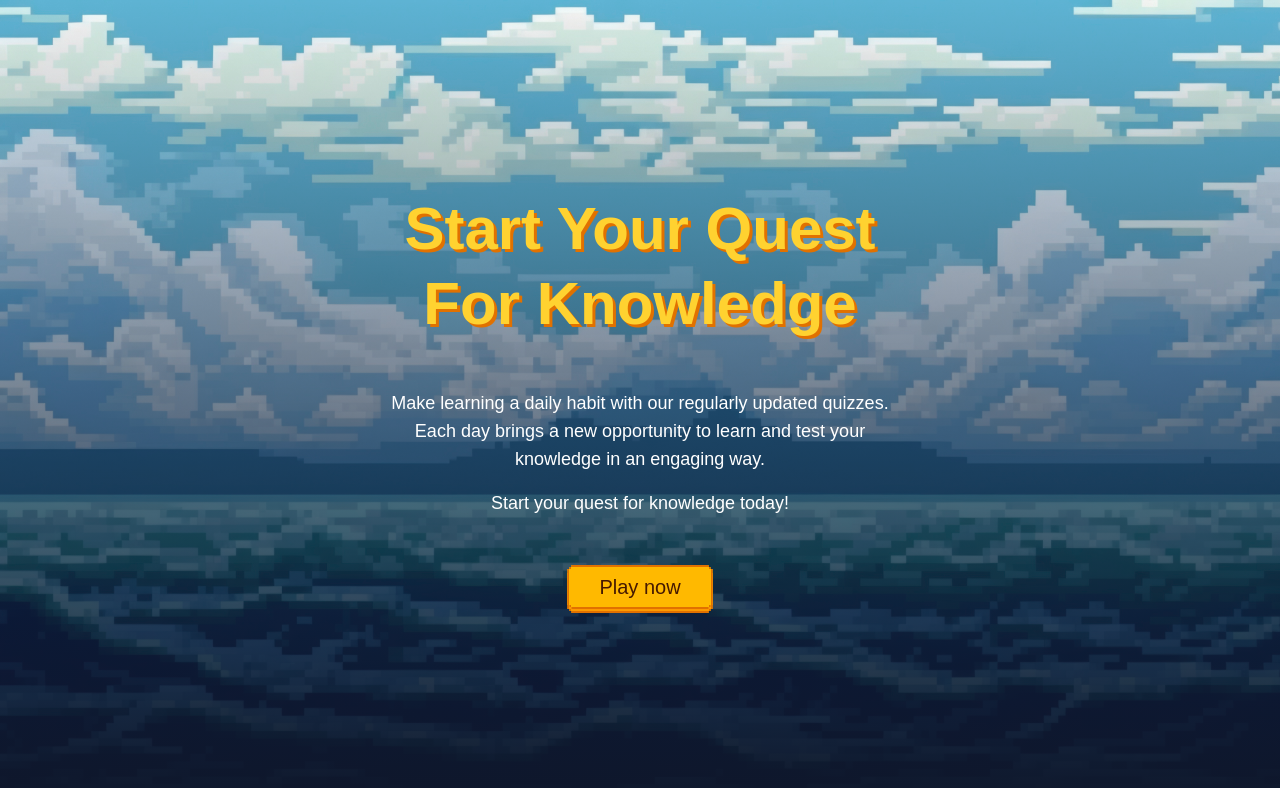
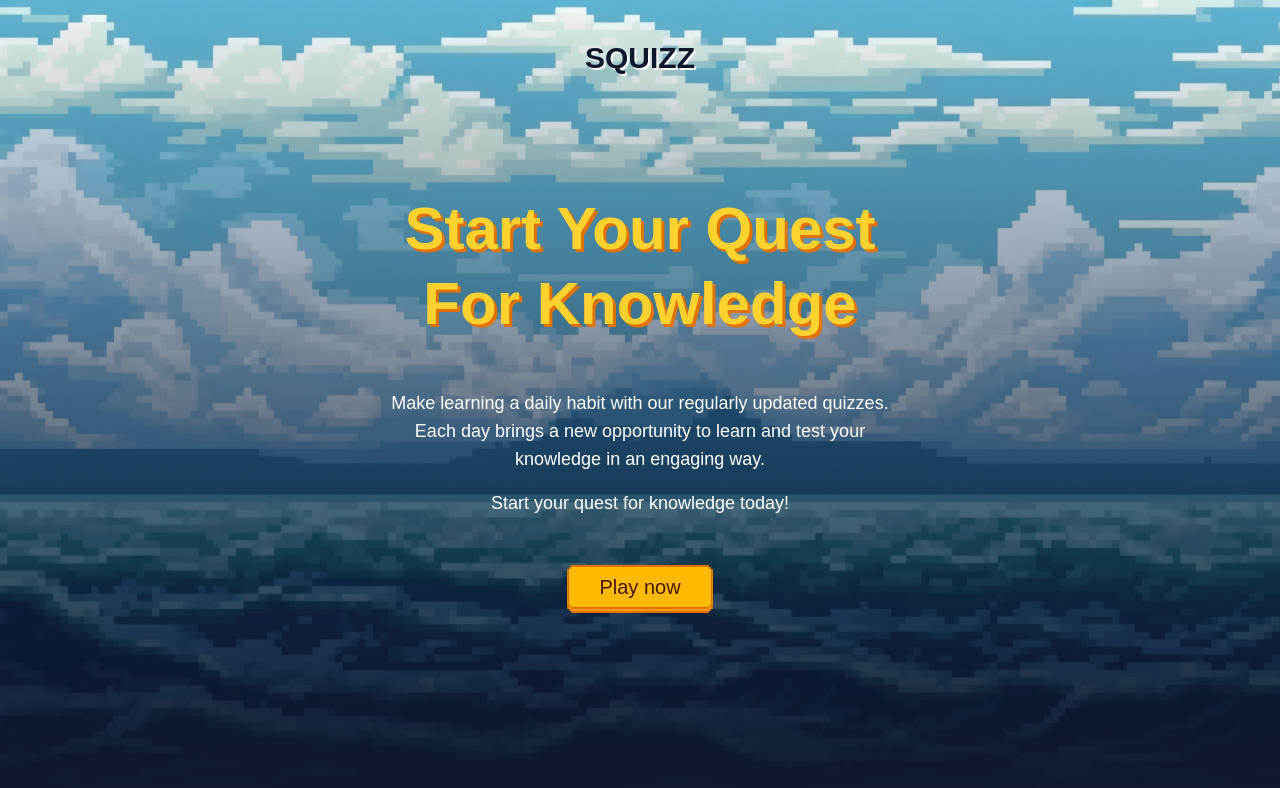
Before and after one commit to idealsh/intania-hack, a SvelteKit app: page / in a window 1280 px wide. Shown: the top 788 px of the page. Built offline with nearby package versions, Linux system fonts and the light colour scheme; a web font is replaced by a local one.

Commit message:
feat: added squizz text

```diff
--- a/src/routes/+page.svelte
+++ b/src/routes/+page.svelte
@@ -4,9 +4,15 @@
 </script>
 
 <div
-  class="relative flex min-h-screen w-full items-center justify-center bg-[url(/sky.jpg)] bg-cover"
+  class="relative flex min-h-screen w-full flex-col items-center justify-center bg-[url(/sky.jpg)] bg-cover"
 >
   <div class="absolute inset-0 bg-gradient-to-t from-slate-900 to-slate-900/0"></div>
+  <div
+    class="font-pixel absolute top-8 rounded-md px-4 py-2 text-3xl font-bold
+    "
+  >
+    <span class="text-slate-900 drop-shadow-[2px_2px_0px_#FFF]"> SQUIZZ </span>
+  </div>
   <div class="z-10 flex flex-col items-center justify-center gap-12 rounded px-8 py-8 text-white">
     <h1
       class="font-pixel max-w-lg text-center text-4xl leading-tight font-bold text-amber-300 capitalize drop-shadow-[3px_3px_0px_#e17100] sm:text-6xl"
```
